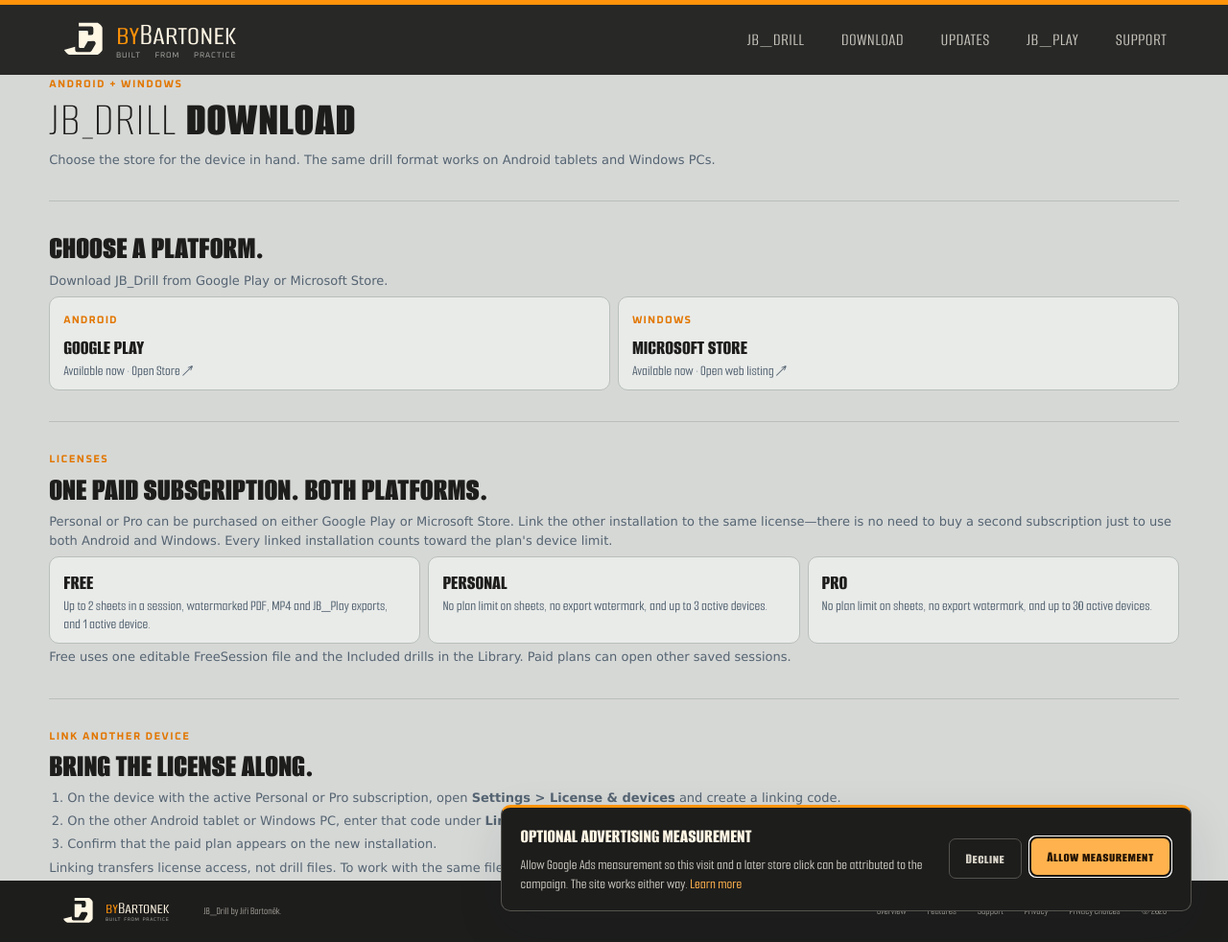
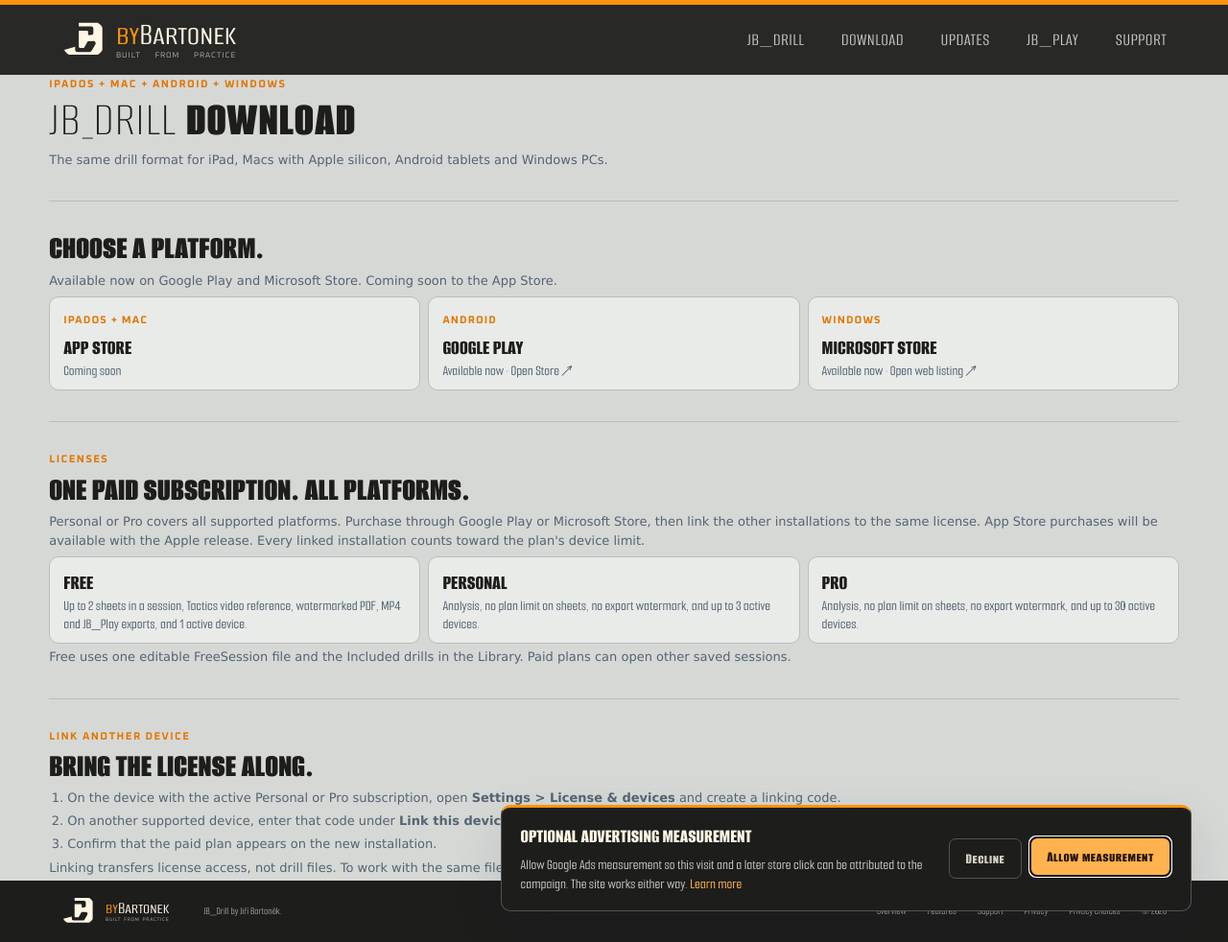
Before and after one commit to bartonekJ/bartonekJ.github.io, a Jekyll site: the page jb-drill/download/index.html, which Jekyll copies as it is, in a window 1280 px wide and 982 px high. Shown: the whole window at 96% size. Built offline with Jekyll 4.4.1, drawn with Linux system fonts in a browser that asks for light colours.

Commit message:
Show App Store coming soon first on Download

```diff
--- a/docs.css
+++ b/docs.css
@@ -1035,7 +1035,7 @@
 }
 
 .download-store-grid {
-  grid-template-columns: repeat(2, minmax(0, 1fr));
+  grid-template-columns: repeat(3, minmax(0, 1fr));
 }
 
 .download-store-option {
--- a/jb-drill/download/index.html
+++ b/jb-drill/download/index.html
@@ -3,11 +3,11 @@
 <head>
   <meta charset="utf-8">
   <meta name="viewport" content="width=device-width, initial-scale=1">
-  <meta name="description" content="Download JB_Drill for Android or Windows and learn how one Personal or Pro subscription works across both platforms.">
+  <meta name="description" content="Download JB_Drill for Android and Windows. iPadOS and Apple silicon Mac support is coming soon, with one Personal or Pro subscription across platforms.">
   <meta name="theme-color" content="#1d1d1c">
-  <title>Download JB_Drill — Android &amp; Windows</title>
+  <title>Download JB_Drill — iPad, Mac, Android &amp; Windows</title>
   <link rel="icon" href="../../favicon.svg?v=2" type="image/svg+xml">
-  <link rel="stylesheet" href="../../docs.css?v=20261003-1">
+  <link rel="stylesheet" href="../../docs.css?v=20261024-1">
   <script>
     window.dataLayer = window.dataLayer || [];
     function gtag(){dataLayer.push(arguments);}
@@ -56,15 +56,22 @@
 
   <main class="download-page">
     <header class="download-page-intro">
-      <p class="product-section-label">ANDROID + WINDOWS</p>
+      <p class="product-section-label">IPADOS + MAC + ANDROID + WINDOWS</p>
       <h1 class="download-page-title"><span class="product-display-name">JB<span class="product-short-underscore">_</span>Drill</span> <strong>Download</strong></h1>
-      <p>Choose the store for the device in hand. The same drill format works on Android tablets and Windows PCs.</p>
+      <p>The same drill format for iPad, Macs with Apple silicon, Android tablets and Windows PCs.</p>
     </header>
 
     <section class="download-section" aria-labelledby="store-title">
       <h2 id="store-title">Choose a platform.</h2>
-      <p>Download JB_Drill from Google Play or Microsoft Store.</p>
+      <p>Available now on Google Play and Microsoft Store. Coming soon to the App Store.</p>
       <div class="download-store-grid">
+        <div class="download-store-option">
+          <article class="download-store-card" aria-labelledby="app-store-title" data-app-store-url="https://apps.apple.com/app/id6826026010">
+            <span>IPADOS + MAC</span>
+            <h3 id="app-store-title">App Store</h3>
+            <p>Coming soon</p>
+          </article>
+        </div>
         <div class="download-store-option">
           <a class="download-store-card download-store-card--link" href="https://play.google.com/store/apps/details?id=cz.jbdrill.app" target="_blank" rel="noopener noreferrer" aria-label="Download JB_Drill from Google Play" data-google-ads-conversion="store-outbound">
             <span>ANDROID</span>
@@ -85,12 +92,12 @@
 
     <section class="download-section" aria-labelledby="license-title">
       <p class="product-section-label">LICENSES</p>
-      <h2 id="license-title">One paid subscription. Both platforms.</h2>
-      <p>Personal or Pro can be purchased on either Google Play or Microsoft Store. Link the other installation to the same license—there is no need to buy a second subscription just to use both Android and Windows. Every linked installation counts toward the plan's device limit.</p>
+      <h2 id="license-title">One paid subscription. All platforms.</h2>
+      <p>Personal or Pro covers all supported platforms. Purchase through Google Play or Microsoft Store, then link the other installations to the same license. App Store purchases will be available with the Apple release. Every linked installation counts toward the plan's device limit.</p>
       <ul class="download-plan-grid" aria-label="JB_Drill plans">
-        <li class="download-plan-card"><h3>Free</h3><p>Up to 2 sheets in a session, watermarked PDF, MP4 and JB_Play exports, and 1 active device.</p></li>
-        <li class="download-plan-card"><h3>Personal</h3><p>No plan limit on sheets, no export watermark, and up to 3 active devices.</p></li>
-        <li class="download-plan-card"><h3>Pro</h3><p>No plan limit on sheets, no export watermark, and up to 30 active devices.</p></li>
+        <li class="download-plan-card"><h3>Free</h3><p>Up to 2 sheets in a session, Tactics video reference, watermarked PDF, MP4 and JB_Play exports, and 1 active device.</p></li>
+        <li class="download-plan-card"><h3>Personal</h3><p>Analysis, no plan limit on sheets, no export watermark, and up to 3 active devices.</p></li>
+        <li class="download-plan-card"><h3>Pro</h3><p>Analysis, no plan limit on sheets, no export watermark, and up to 30 active devices.</p></li>
       </ul>
       <p class="download-plan-note">Free uses one editable FreeSession file and the Included drills in the Library. Paid plans can open other saved sessions.</p>
     </section>
@@ -100,10 +107,10 @@
       <h2 id="link-title">Bring the license along.</h2>
       <ol class="download-link-steps">
         <li>On the device with the active Personal or Pro subscription, open <strong>Settings &gt; License &amp; devices</strong> and create a linking code.</li>
-        <li>On the other Android tablet or Windows PC, enter that code under <strong>Link this device</strong>.</li>
+        <li>On another supported device, enter that code under <strong>Link this device</strong>.</li>
         <li>Confirm that the paid plan appears on the new installation.</li>
       </ol>
-      <p class="download-plan-note">Linking transfers license access, not drill files. To work with the same files on both devices, use a shared Storage folder through a cloud provider of your choice.</p>
+      <p class="download-plan-note">Linking transfers license access, not drill files. To work with the same files across devices, use a shared Storage folder through a cloud provider of your choice.</p>
     </section>
   </main>
 
```
Also changed, not shown: STYLE_GUIDE.md (+8 -0 lines), README.md.
